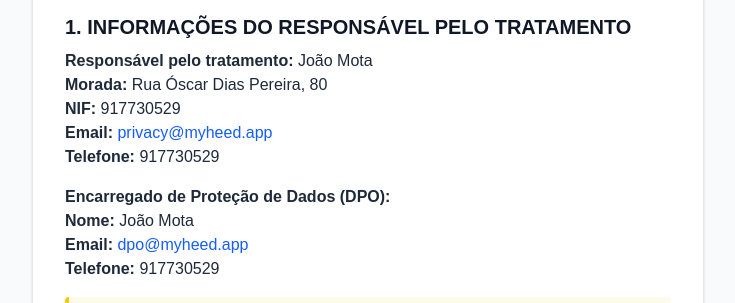
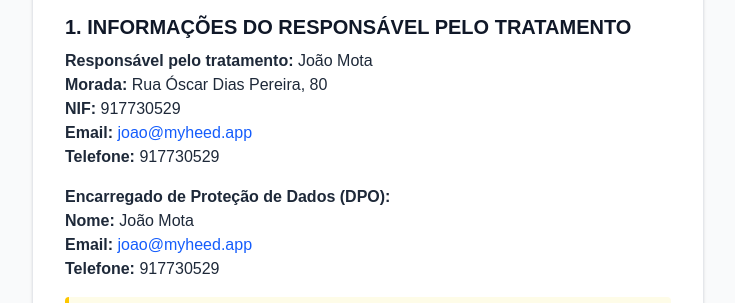
Before and after one commit to joaomanuelmota/heed, a Next.js app: page /privacy in a window 1280 px wide. Shown: the part 720-1023 px from the top of the page, without its empty margins (272-1007 px from the left). Built offline with nearby package versions, Linux system fonts and the light colour scheme.

Commit message:
google search console configuration

```diff
--- a/app/privacy/page.js
+++ b/app/privacy/page.js
@@ -64,12 +64,12 @@
               <p><b>Responsável pelo tratamento:</b> João Mota<br/>
                 <b>Morada:</b> Rua Óscar Dias Pereira, 80<br/>
                 <b>NIF:</b> 917730529<br/>
-                <b>Email:</b> <a href="mailto:privacy@myheed.app" className="text-blue-600 hover:underline">privacy@myheed.app</a><br/>
+                <b>Email:</b> <a href="mailto:joao@myheed.app" className="text-blue-600 hover:underline">joao@myheed.app</a><br/>
                 <b>Telefone:</b> 917730529
               </p>
               <p className="mt-4"><b>Encarregado de Proteção de Dados (DPO):</b><br/>
                 <b>Nome:</b> João Mota<br/>
-                <b>Email:</b> <a href="mailto:dpo@myheed.app" className="text-blue-600 hover:underline">dpo@myheed.app</a><br/>
+                <b>Email:</b> <a href="mailto:joao@myheed.app" className="text-blue-600 hover:underline">joao@myheed.app</a><br/>
                 <b>Telefone:</b> 917730529
               </p>
               <div className="mt-4 p-4 bg-yellow-50 border-l-4 border-yellow-400 rounded">
@@ -262,7 +262,7 @@
                 <li><b>8.6 Direito de Oposição (Art. 21.º RGPD):</b> Pode opor-se ao tratamento baseado em interesse legítimo.</li>
                 <li><b>8.7 Direito de Retirar Consentimento:</b> Pode retirar consentimentos dados, sem afetar a licitude do tratamento anterior.</li>
                 <li><b>8.8 Como Exercer os Seus Direitos:</b><br/>
-                  - <b>Email:</b> <a href="mailto:dpo@myheed.app" className="text-blue-600 hover:underline">dpo@myheed.app</a><br/>
+                  - <b>Email:</b> <a href="mailto:joao@myheed.app" className="text-blue-600 hover:underline">joao@myheed.app</a><br/>
                   - <b>Dentro da aplicação:</b> [Funcionalidade a implementar]<br/>
                   - <b>Prazo de resposta:</b> 30 dias (prorrogáveis por mais 60 em casos complexos)
                 </li>
@@ -387,7 +387,7 @@
               <h3 className="text-lg font-semibold mt-6">12.2 Contacto para Incidentes</h3>
               <ul className="list-disc pl-6">
                 <li><b>Email:</b> <a href="mailto:security@myheed.app" className="text-blue-600 hover:underline">security@myheed.app</a></li>
-                <li><b>DPO:</b> <a href="mailto:dpo@myheed.app" className="text-blue-600 hover:underline">dpo@myheed.app</a></li>
+                <li><b>DPO:</b> <a href="mailto:joao@myheed.app" className="text-blue-600 hover:underline">joao@myheed.app</a></li>
               </ul>
             </section>
 
@@ -409,16 +409,14 @@
               <h2 className="text-xl font-semibold text-gray-900 mb-2">14. CONTACTOS E RECLAMAÇÕES</h2>
               <h3 className="text-lg font-semibold mt-6">14.1 Contactos para Exercício de Direitos</h3>
               <ul className="list-disc pl-6">
-                <li><b>Email principal:</b> <a href="mailto:dpo@myheed.app" className="text-blue-600 hover:underline">dpo@myheed.app</a></li>
-                <li><b>Email privacidade:</b> <a href="mailto:privacy@myheed.app" className="text-blue-600 hover:underline">privacy@myheed.app</a></li>
-                <li><b>Telefone:</b> 917730529</li>
-                <li><b>Morada:</b> Rua Óscar Dias Pereira, 80</li>
+                <li><b>Email principal:</b> <a href="mailto:joao@myheed.app" className="text-blue-600 hover:underline">joao@myheed.app</a></li>
+                <li><b>Email privacidade:</b> <a href="mailto:joao@myheed.app" className="text-blue-600 hover:underline">joao@myheed.app</a></li>
               </ul>
               <h3 className="text-lg font-semibold mt-6">14.2 Contactos de Emergência para Questões de Proteção de Dados</h3>
               <ul className="list-disc pl-6">
-                <li><b>Violações de dados:</b> <a href="mailto:security@myheed.app" className="text-blue-600 hover:underline">security@myheed.app</a></li>
-                <li><b>Exercício de direitos:</b> <a href="mailto:dpo@myheed.app" className="text-blue-600 hover:underline">dpo@myheed.app</a></li>
-                <li><b>Questões gerais:</b> <a href="mailto:privacy@myheed.app" className="text-blue-600 hover:underline">privacy@myheed.app</a></li>
+                <li><b>Violações de dados:</b> <a href="mailto:joao@myheed.app" className="text-blue-600 hover:underline">joao@myheed.app</a></li>
+                <li><b>Exercício de direitos:</b> <a href="mailto:joao@myheed.app" className="text-blue-600 hover:underline">joao@myheed.app</a></li>
+                <li><b>Questões gerais:</b> <a href="mailto:joao@myheed.app" className="text-blue-600 hover:underline">joao@myheed.app</a></li>
                 <li><b>Reclamações:</b> Diretamente à CNPD (contactos abaixo)</li>
               </ul>
               <h3 className="text-lg font-semibold mt-6">14.3 Reclamações</h3>
--- a/app/terms/page.js
+++ b/app/terms/page.js
@@ -329,15 +329,10 @@
             {/* 15. Contactos */}
             <section id="15" className="mb-10 scroll-mt-24">
               <h2 className="text-xl font-semibold text-gray-900 mb-2">15. CONTACTOS</h2>
-              <p>Para questões relacionadas com estes Termos de Serviço:</p>
+              <p>Para qualquer questão relacionada com estes Termos de Serviço, suporte técnico ou privacidade, contacte:</p>
               <ul className="list-disc pl-6">
-                <li><b>Email:</b> <a href="mailto:legal@myheed.app" className="text-blue-600 hover:underline">legal@myheed.app</a></li>
-                <li><b>Telefone:</b> 917730529</li>
-                <li><b>Morada:</b> Rua Óscar Dias Pereira, 80</li>
+                <li><b>Email:</b> <a href="mailto:joao@myheed.app" className="text-blue-600 hover:underline">joao@myheed.app</a></li>
               </ul>
-              <p>Para questões técnicas: <a href="mailto:support@myheed.app" className="text-blue-600 hover:underline">support@myheed.app</a><br/>
-                Para questões de privacidade: <a href="mailto:privacy@myheed.app" className="text-blue-600 hover:underline">privacy@myheed.app</a>
-              </p>
             </section>
 
             {/* Footer */}
```
